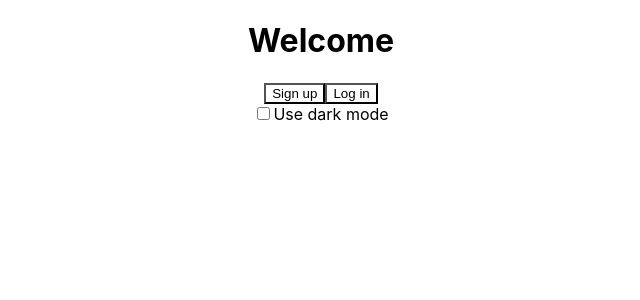
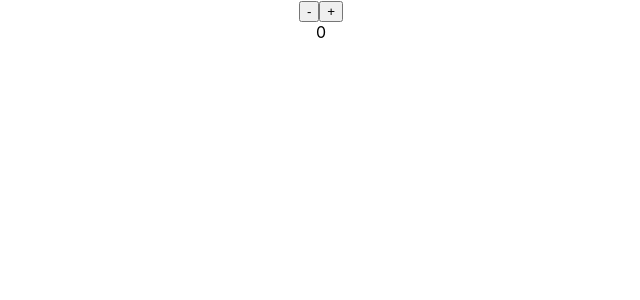
Before and after one commit to axibedeoan/react-upskilling, a React (Create React App) app: page / in a window 1280 px wide. Shown: the top 300 px of the page, without its empty margins (319-959 px from the left). Built offline with nearby package versions, Linux system fonts and the light colour scheme.

Commit message:
counter assignment and some css changes

```diff
--- a/package.json
+++ b/package.json
@@ -10,6 +10,7 @@
     "@types/node": "^16.18.11",
     "@types/react": "^18.0.27",
     "@types/react-dom": "^18.0.10",
+    "classnames": "^2.3.2",
     "react": "^18.2.0",
     "react-dom": "^18.2.0",
     "react-scripts": "5.0.1",
--- a/src/App.tsx
+++ b/src/App.tsx
@@ -2,11 +2,12 @@ import React from "react";
 import logo from "./logo.svg";
 import "./App.css";
 import { Example1 } from "./useContext/Example1/example1";
+import { Assignment } from "./useContext/Counter/assignment";
 
 function App() {
   return (
     <div className="App">
-      <Example1 />
+      <Assignment />
     </div>
   );
 }
--- /dev/null
+++ b/src/useContext/Counter/assignment.tsx
@@ -0,0 +1,14 @@
+import React, { useState } from "react";
+import { CounterContext } from "./counterContext";
+import { Counter } from "./counter";
+import { CounterDisplay } from "./counterDisplay";
+
+export function Assignment() {
+  const [count, setCount] = useState(0);
+  return (
+    <CounterContext.Provider value={{ count, setCount }}>
+      <Counter />
+      <CounterDisplay />
+    </CounterContext.Provider>
+  );
+}
--- /dev/null
+++ b/src/useContext/Counter/counter.tsx
@@ -0,0 +1,13 @@
+import React, { useContext, useState } from "react";
+import { CounterContext } from "./counterContext";
+
+export function Counter() {
+  const { count, setCount } = useContext(CounterContext);
+
+  return (
+    <div>
+      <button onClick={() => setCount(count - 1)}>-</button>
+      <button onClick={() => setCount(count + 1)}>+</button>
+    </div>
+  );
+}
--- /dev/null
+++ b/src/useContext/Counter/counterContext.ts
@@ -0,0 +1,8 @@
+import React, { createContext, SetStateAction } from "react";
+
+type CounterContextProps = {
+  count: number;
+  setCount: React.Dispatch<SetStateAction<number>>;
+};
+
+export const CounterContext = createContext({} as CounterContextProps);
--- /dev/null
+++ b/src/useContext/Counter/counterDisplay.tsx
@@ -0,0 +1,8 @@
+import React, { useContext } from "react";
+import { CounterContext } from "./counterContext";
+
+export function CounterDisplay() {
+  const { count } = useContext(CounterContext);
+
+  return <div>{count}</div>;
+}
--- a/src/useContext/Example1/panel.scss
+++ b/src/useContext/Example1/panel.scss
@@ -6,3 +6,10 @@
   background-color: black;
   color: white;
 }
+
+.panel {
+  border: 1px solid black;
+  border-radius: 4px;
+  padding: 20px;
+  margin-bottom: 10px;
+}
--- a/src/useContext/Example1/panel.tsx
+++ b/src/useContext/Example1/panel.tsx
@@ -1,6 +1,7 @@
 import React, { useContext } from "react";
 import { ThemeContext } from "./themeContext";
-import "./panel.scss";
+import styles from "/.styles.module.scss";
+import cx from "classnames";
 
 type PanelProps = {
   title: string;
@@ -12,7 +13,7 @@ export function Panel({ title, children }: PanelProps) {
   const className = "panel-" + theme;
 
   return (
-    <div className={className}>
+    <div className={cx(styles.panel)}>
       <h1>{title}</h1>
       {children}
     </div>
```
Also changed, not shown: src/useContext/Example1/styles.module.scss (added), 1 other file (tests, documents, lock files or other folders).
